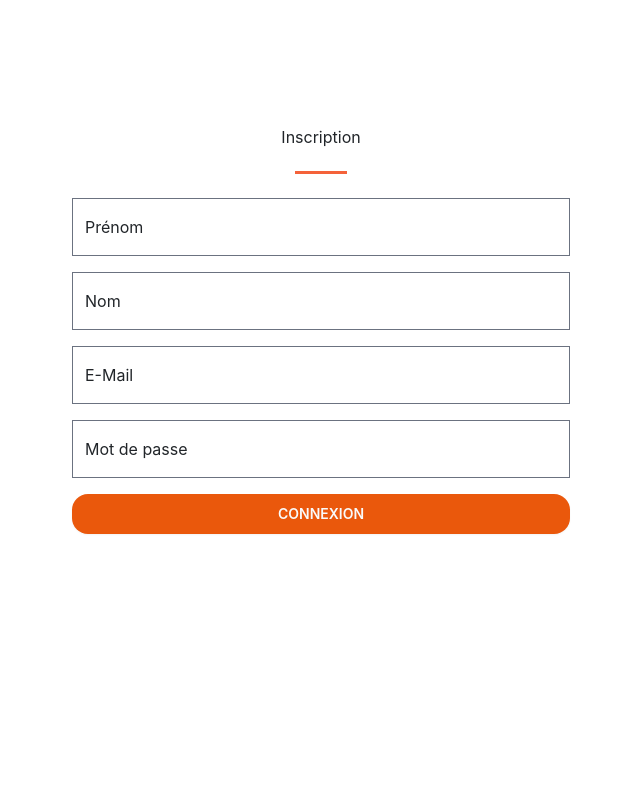
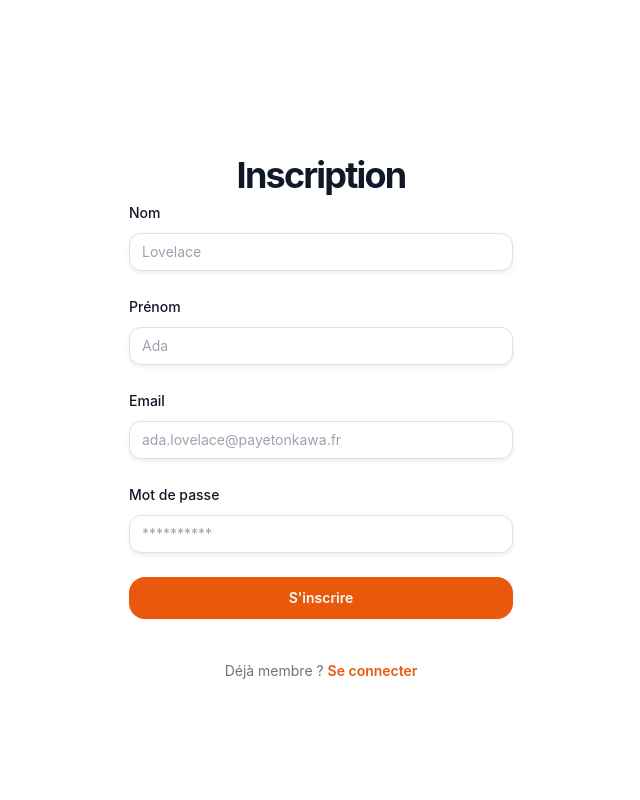
Before and after one commit to Teyir/MSPR-payetonkawa, a PHP site: template web/Public/Themes/Default/Views/Users/register.view.php in a window 1280 px wide. Shown: the whole page, without its empty margins (319-959 px from the left). Run offline with PHP 8.4, Linux system fonts and the light colour scheme; the template is opened without the code that fills it, so the values that code supplies are empty.

Commit message:
[IMPROVES] New login / register UI

```diff
--- a/web/Public/Themes/Default/Views/Users/register.view.php
+++ b/web/Public/Themes/Default/Views/Users/register.view.php
@@ -7,49 +7,67 @@ Website::setTitle("Inscription");
 Website::setDescription("Inscrivez-vous sur PayeTonKawa.fr");
 ?>
 
+<section class="h-screen">
+    <div class="flex min-h-full flex-col justify-center px-6 py-12 lg:px-8">
+        <div class="sm:mx-auto sm:w-full sm:max-w-sm">
+            <h2 class="mt-10 text-center text-4xl font-bold leading-9 tracking-tight text-gray-900 tracking-tighter">Inscription</h2>
+        </div>
 
-<section class="page-section" id="contact">
-    <div class="container px-4 px-lg-5">
-        <div class="row gx-4 gx-lg-5 justify-content-center">
-            <div class="col-lg-8 col-xl-6 text-center">
-                <h2 class="mt-0">Inscription</h2>
-                <hr class="divider">
-            </div>
-        </div>
-        <div class="row gx-4 gx-lg-5 justify-content-center mb-5">
-            <div class="col-lg-6">
-                <form action="" method="post" class="mb-4">
-                    <?php (new SecurityManager())->insertHiddenToken() ?>
-                    <div class="form-floating mb-3">
-                        <input class="form-control" name="first_name" id="first_name" type="text" placeholder="Prénom"
-                               required>
-                        <label for="first_name">Prénom</label>
+        <div class="mt-2 sm:mx-auto sm:w-full sm:max-w-sm">
+            <form class="space-y-6" action="" method="POST">
+                <?php (new SecurityManager())->insertHiddenToken() ?>
+                <div>
+                    <label for="last_name" class="block text-sm font-medium leading-6 text-gray-900">Nom</label>
+                    <div class="mt-2">
+                        <input id="last_name" name="last_name" type="text" autocomplete="family-name" placeholder="Lovelace" required
+                               class="block w-full rounded-xl border py-1.5 text-gray-900 shadow-sm ring-1 ring-inset ring-gray-300 placeholder:text-gray-400 focus:ring-2 focus:ring-inset focus:ring-orange-600 sm:text-sm sm:leading-6">
                     </div>
-                    <div class="form-floating mb-3">
-                        <input class="form-control" name="last_name" id="last_name" type="text" placeholder="Nom"
-                               required>
-                        <label for="last_name">Nom</label>
+                </div>
+
+                <div>
+                    <label for="first_name" class="block text-sm font-medium leading-6 text-gray-900">Prénom</label>
+                    <div class="mt-2">
+                        <input id="first_name" name="first_name" type="text" autocomplete="given-name" placeholder="Ada" required
+                               class="block w-full rounded-xl border py-1.5 text-gray-900 shadow-sm ring-1 ring-inset ring-gray-300 placeholder:text-gray-400 focus:ring-2 focus:ring-inset focus:ring-orange-600 sm:text-sm sm:leading-6">
                     </div>
-                    <div class="form-floating mb-3">
-                        <input class="form-control" name="email" id="email" type="email" placeholder="Votre mail"
-                               required>
-                        <label for="email">E-Mail</label>
+                </div>
+
+                <div>
+                    <label for="email" class="block text-sm font-medium leading-6 text-gray-900">Email</label>
+                    <div class="mt-2">
+                        <input id="email" name="email" type="email" autocomplete="email" placeholder="ada.lovelace@payetonkawa.fr" required
+                               class="block w-full rounded-xl border py-1.5 text-gray-900 shadow-sm ring-1 ring-inset ring-gray-300 placeholder:text-gray-400 focus:ring-2 focus:ring-inset focus:ring-orange-600 sm:text-sm sm:leading-6">
                     </div>
-                    <div class="form-floating mb-3">
-                        <input class="form-control" type="password" id="password" name="password" placeholder="****"
-                               required>
-                        <label for="password">Mot de passe</label>
+                </div>
+
+                <div>
+                    <div class="flex items-center justify-between">
+                        <label for="password" class="block text-sm font-medium leading-6 text-gray-900">Mot de
+                            passe</label>
                     </div>
+                    <div class="mt-2">
+                        <input id="password" name="password" type="password" autocomplete="current-password" placeholder="**********" required
+                               class="block w-full rounded-xl border py-1.5 text-gray-900 shadow-sm ring-1 ring-inset ring-gray-300 placeholder:text-gray-400 focus:ring-2 focus:ring-inset focus:ring-orange-600 sm:text-sm sm:leading-6">
+                    </div>
+                </div>
 
-                    <!-- TODO CAPTCHA -->
+                <div class="mx-auto">
+                    <!-- TODO : Captcha here -->
+                </div>
 
-                    <div class="d-grid">
-                        <button class="btn btn-xl" type="submit">
-                            Connexion
-                        </button>
-                    </div>
-                </form>
-            </div>
+                <div>
+                    <button type="submit"
+                            class="w-full btn">
+                        S'inscrire
+                    </button>
+                </div>
+            </form>
+
+            <p class="mt-10 text-center text-sm text-gray-500">
+                Déjà membre ?
+                <a href="/login"
+                   class="font-semibold leading-6 text-orange-600 hover:text-orange-500">Se connecter</a>
+            </p>
         </div>
     </div>
 </section>
```
Also changed, not shown: web/Public/Themes/Default/Views/Users/login.view.php (+40 -26 lines), web/Public/Themes/Default/Resources/Assets/Css/output.css.
